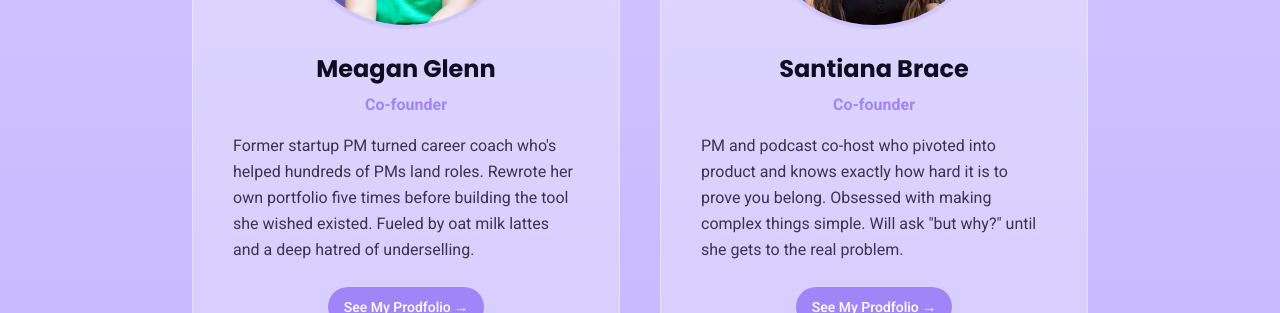
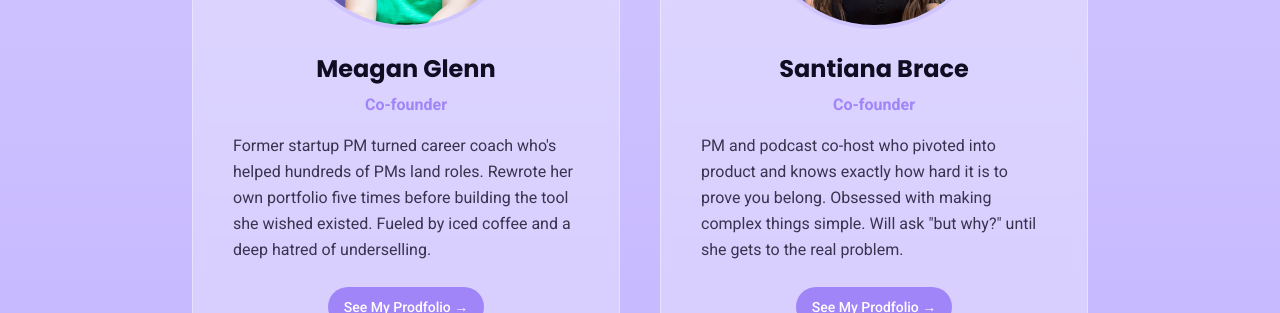
Before and after one commit to product-gals/prodfolio-site, a React (Vite) app: page /about in a window 1280 px wide. Shown: the part 2080-2393 px from the top of the page. Built offline with nearby package versions, Linux system fonts and the light colour scheme.

Commit message:
Fix Meagan's bio - iced coffee, not oat milk lattes

```diff
--- a/src/pages/About.tsx
+++ b/src/pages/About.tsx
@@ -182,7 +182,7 @@ const About = () => {
               <h3 className="text-2xl font-heading font-bold mb-2 text-navy text-center">Meagan Glenn</h3>
               <p className="text-primary font-semibold mb-4 text-center font-body">Co-founder</p>
               <p className="text-navy/80 leading-relaxed mb-6 font-body">
-                Former startup PM turned career coach who's helped hundreds of PMs land roles. Rewrote her own portfolio five times before building the tool she wished existed. Fueled by oat milk lattes and a deep hatred of underselling.
+                Former startup PM turned career coach who's helped hundreds of PMs land roles. Rewrote her own portfolio five times before building the tool she wished existed. Fueled by iced coffee and a deep hatred of underselling.
               </p>
 
               <div className="mb-4 text-center">
```
